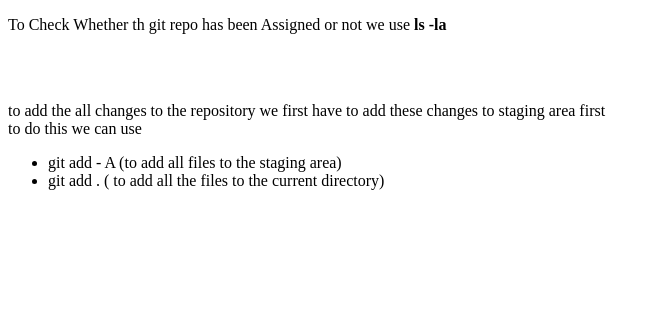
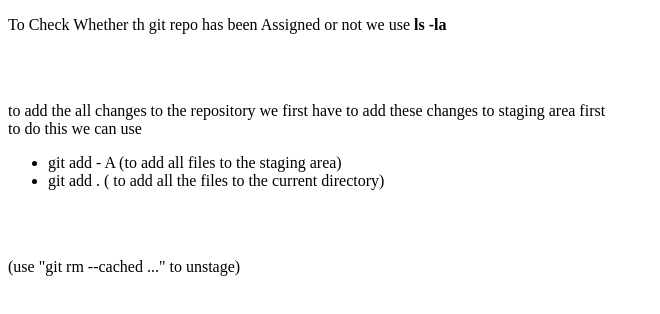
Before and after one commit to SyncFool/test, a plain HTML site: page index.html in a window 1280 px wide. Shown: the whole page, without its empty margins (0-660 px from the left). Drawn offline with Linux system fonts and the light colour scheme.

Commit message:
Adding project files
ALong WIth read Me

```diff
--- a/index.html
+++ b/index.html
@@ -24,5 +24,11 @@
             </li>
         </ul>
     </p>
+
+    <br>
+    <br>
+    <p>
+        (use "git rm --cached <file>..." to unstage)
+    </p>
   </body>
 </html>
```
